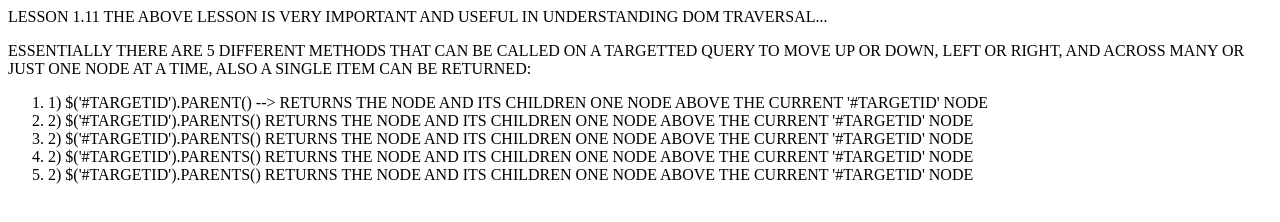
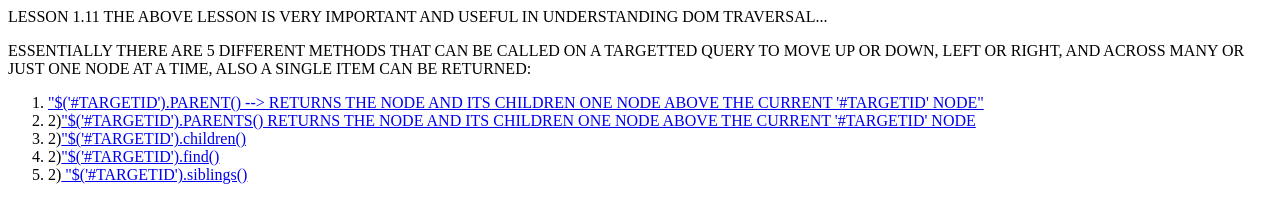
Before and after one commit to CLAV88/FEWD, a plain HTML site: page Unit 4 Intermediate JS/notes/Notes on Intermediate JS.html in a window 1280 px wide. Drawn offline with Linux system fonts and the light colour scheme.

Commit message:
added a new screencap on dom nav, and changed ordered list

```diff
--- a/Unit 4 Intermediate JS/notes/Notes on Intermediate JS.html
+++ b/Unit 4 Intermediate JS/notes/Notes on Intermediate JS.html
@@ -3,11 +3,11 @@
     <DIV>
     <P>ESSENTIALLY THERE ARE 5 DIFFERENT METHODS THAT CAN BE CALLED ON A TARGETTED QUERY TO MOVE UP OR DOWN, LEFT OR RIGHT, AND ACROSS MANY OR JUST ONE NODE AT A TIME, ALSO A SINGLE ITEM CAN BE RETURNED:
         <OL>
-            <LI CLASS ="item">1) $('#TARGETID').PARENT() --> RETURNS THE NODE AND ITS CHILDREN ONE NODE ABOVE THE CURRENT '#TARGETID' NODE</LI>
-            <LI CLASS ="item">2) $('#TARGETID').PARENTS() RETURNS THE NODE AND ITS CHILDREN ONE NODE ABOVE THE CURRENT '#TARGETID' NODE </LI>
-            <LI CLASS ="item">2) $('#TARGETID').PARENTS() RETURNS THE NODE AND ITS CHILDREN ONE NODE ABOVE THE CURRENT '#TARGETID' NODE </LI>
-            <LI CLASS ="item">2) $('#TARGETID').PARENTS() RETURNS THE NODE AND ITS CHILDREN ONE NODE ABOVE THE CURRENT '#TARGETID' NODE </LI>
-            <LI CLASS ="item">2) $('#TARGETID').PARENTS() RETURNS THE NODE AND ITS CHILDREN ONE NODE ABOVE THE CURRENT '#TARGETID' NODE </LI>
+            <LI CLASS ="item"><a href="#1">"$('#TARGETID').PARENT() --> RETURNS THE NODE AND ITS CHILDREN ONE NODE ABOVE THE CURRENT '#TARGETID' NODE"</a></LI>
+            <LI CLASS ="item">2)<a href="#2">"$('#TARGETID').PARENTS() RETURNS THE NODE AND ITS CHILDREN ONE NODE ABOVE THE CURRENT '#TARGETID' NODE</a></LI>
+            <LI CLASS ="item">2)<a href="#3">"$('#TARGETID').children()</a></LI>
+            <LI CLASS ="item">2)<a href="#4">"$('#TARGETID').find()</a></LI>
+            <LI CLASS ="item">2)<a href="#5"> "$('#TARGETID').siblings()</a></LI>
         </OL>
     </P>
 
```
Also changed, not shown: Unit 4 Intermediate JS/screencaps/DOM NAVIGATION 2.JPG (added).
